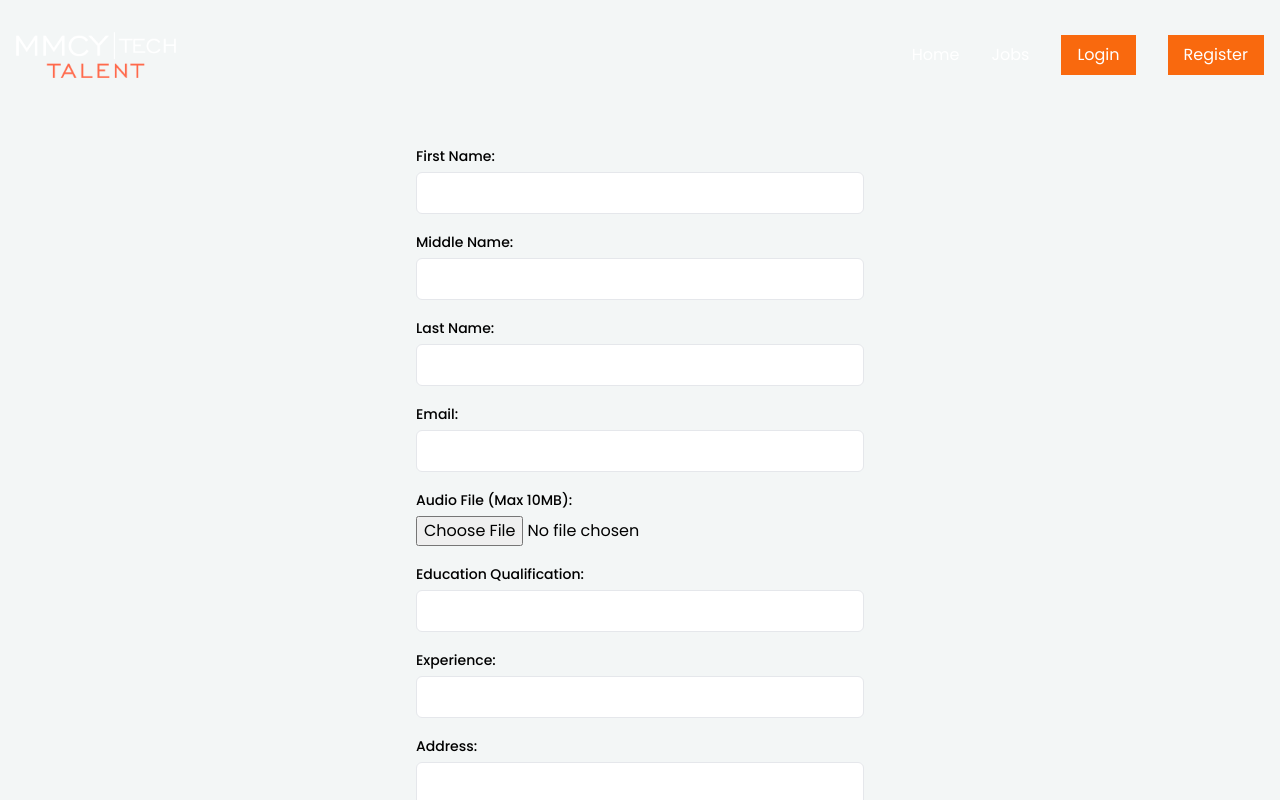
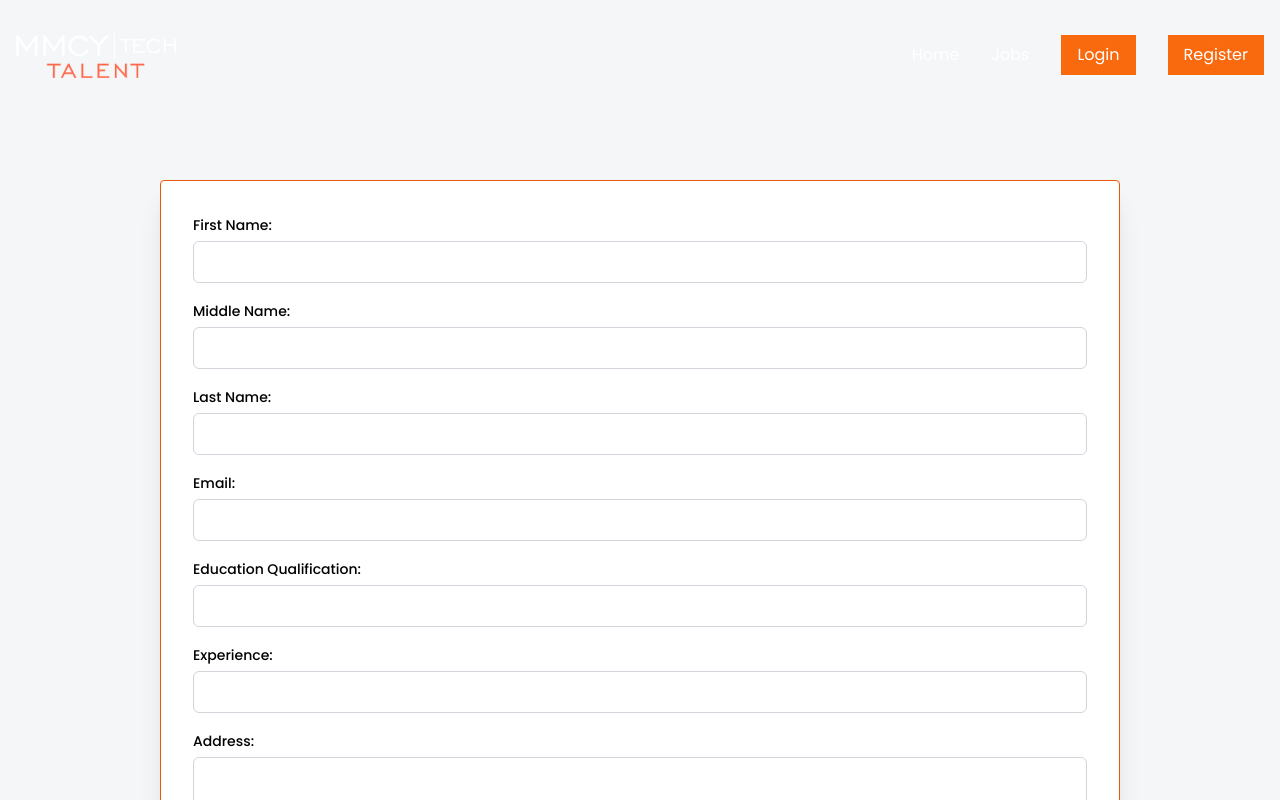
Before and after one commit to MelakuAlehegn/carrier-portal, a Vue app in the folder frontend/: page /form in a window 1280 px wide. Shown: the top 800 px of the page. Built offline with nearby package versions, Linux system fonts and the light colour scheme.

Commit message:
Admin side general form

```diff
--- a/frontend/src/components/Admin/AddJob.vue
+++ b/frontend/src/components/Admin/AddJob.vue
@@ -1,6 +1,6 @@
 <template>
     <div class="bg-lightGrey min-h-screen flex items-center justify-center py-5">
-      <div class="bg-white p-8 rounded shadow-lg max-w-md">
+      <div class="bg-white p-8 rounded w-full mx-40 my-40 border border-orange-600 shadow-xl">
         <h2 class="text-2xl font-bold mb-4">Add Job</h2>
         <form @submit.prevent="submitJob">
           <div class="mb-4">
--- a/frontend/src/components/Admin/AdminLanding.vue
+++ b/frontend/src/components/Admin/AdminLanding.vue
@@ -22,7 +22,7 @@
           <input v-model="editJobData.qualifications" type="text" id="jobQualifications" class="w-full px-3 py-2 border border-gray-300 rounded mb-4">
 
           <label for="jobCreatedBy" class="block mb-2">Created By:</label>
-          <input v-model="editJobData.createdBy" type="text" id="jobCreatedBy" class="w-full px-3 py-2 border border-gray-300 rounded mb-4">
+<input v-model="editJobData.createdBy" type="text" id="jobCreatedBy" class="w-full px-3 py-2 border border-gray-300 rounded mb-4" disabled>
 
           <label for="jobDepartment" class="block mb-2">Department:</label>
           <input v-model="editJobData.department" type="text" id="jobDepartment" class="w-full px-3 py-2 border border-gray-300 rounded mb-4">
@@ -57,24 +57,31 @@
       <table class="min-w-full bg-white">
   <thead>
     <tr>
-            <th class="py-3 px-4 font-semibold text-left">Job ID</th>
-            <th class="py-3 px-4 font-semibold text-left">Title</th>
-            <th class="py-3 px-4 font-semibold text-left">Skill</th>
-            <th class="py-3 px-4 font-semibold text-left">Actions</th>
+      <th class="py-3 px-4 font-semibold text-left bg-blue-500 text-white">Job ID</th>
+      <th class="py-3 px-4 font-semibold text-left bg-blue-500 text-white">Title</th>
+      <th class="py-3 px-4 font-semibold text-left bg-blue-500 text-white">Created By</th>
+      <th class="py-3 px-4 font-semibold text-left bg-blue-500 text-white">Actions</th>
     </tr>
   </thead>
   <tbody>
-          <tr v-for="job in jobs" :key="job._id">
-            <td class="py-3 px-4">{{ job._id }}</td>
-            <td class="py-3 px-4">{{ job.title }}</td>
-            <td class="py-3 px-4">{{ job.skills }}</td>
-            <td class="py-3 px-4">
-              <button class="px-2 py-1 bg-blue-500 text-white rounded-md mr-2" @click="editJob(job._id)">Edit</button>
-              <button class="px-2 py-1 bg-red-500 text-white rounded-md" @click="confirmDelete(job._id)">Delete</button>
+    <tr v-for="job in jobs" :key="job._id" class="border-b hover:bg-gray-100">
+      <td class="py-3 px-4 border-l">{{ job._id }}</td>
+      <td class="py-3 px-4 border-l">{{ job.title }}</td>
+      <td class="py-3 px-4 border-l">{{ job.createdBy }}</td>
+
+      <td class="py-3 px-4 border-l">
+        <button class="px-4 py-2 bg-blue-500 text-white rounded-md mr-2 hover:bg-blue-600 transition-colors" @click="editJob(job._id)">Edit</button>
+        <button class="px-4 py-2 bg-red-500 text-white rounded-md hover:bg-red-600 transition-colors" @click="confirmDelete(job._id)">Delete</button>
       </td>
     </tr>
   </tbody>
 </table>
+    </div>
+    <!-- Pagination links -->
+<div class="flex justify-center mt-4">
+  <button class="px-4 py-2 bg-gray-200 text-gray-700 rounded-md mr-2" :disabled="currentPage === 1" @click="fetchJobsByPage(currentPage - 1)">Previous</button>
+  <button class="px-4 py-2 bg-gray-200 text-gray-700 rounded-md mr-2" v-for="page in totalPages" :key="page" :class="{ 'bg-blue-500 text-white': currentPage === page }" @click="fetchJobsByPage(page)">{{ page }}</button>
+  <button class="px-4 py-2 bg-gray-200 text-gray-700 rounded-md" :disabled="currentPage === totalPages" @click="fetchJobsByPage(currentPage + 1)">Next</button>
 </div>
   </div>
 </template>
@@ -103,6 +110,8 @@ export default {
       salary: '',
     },
     jobToDelete: null,
+    totalPages: 0,
+    currentPage: 1,
   };
 },
   mounted() {
@@ -161,6 +170,16 @@ export default {
         console.error(`Error deleting job with ID ${this.jobToDelete}:`, error);
       }
     },
+    async fetchJobsByPage(page) {
+      this.currentPage = page;
+      try {
+        const response = await axios.get(`http://localhost:3000/api/jobs?page=${page}`);
+        this.jobs = response.data.records;
+        this.totalPages = response.data.pages;
+      } catch (error) {
+        console.error('Error fetching jobs:', error);
+      }
+    },
   },
 };
 </script>
--- a/frontend/src/components/Admin/EditForm.vue
+++ b/frontend/src/components/Admin/EditForm.vue
@@ -1,6 +1,6 @@
 <template>
     <div class="fixed top-0 left-0 z-50 w-full h-full flex items-center justify-center bg-black bg-opacity-50 overflow-scroll py-[700px]">
-      <div class="bg-white p-6 rounded shadow w-[700px]">
+      <div class="bg-white p-6 rounded shadow ">
         <h2 class="text-xl font-bold mb-4">Edit Job</h2>
         <form @submit.prevent="updateJob">
           <!-- Form fields -->
--- a/frontend/src/components/Forms/GeneralForm.vue
+++ b/frontend/src/components/Forms/GeneralForm.vue
@@ -1,48 +1,55 @@
 <template>
-    <div class="py-36">
-    <form @submit="handleSubmit" class="max-w-md mx-auto">
+    <div class="bg-lightGrey min-h-screen flex items-center justify-center py-5">
+      <div class="bg-white p-8 rounded w-full mx-40 my-40 border border-orange-600 shadow-xl">
+    <form @submit="handleSubmit" class=" border-spacing-1">
       <div class="mb-4">
         <label for="firstName" class="text-sm font-medium">First Name:</label>
-        <input type="text" id="firstName" v-model="firstName" class="mt-1 px-3 py-2 w-full border rounded-md">
+        <input type="text" id="firstName" v-model="firstName" class="mt-1 px-3 py-2 w-full border border-gray-300 rounded-md">
       </div>
 
       <div class="mb-4">
         <label for="middleName" class="text-sm font-medium">Middle Name:</label>
-        <input type="text" id="middleName" v-model="middleName" class="mt-1 px-3 py-2 w-full border rounded-md">
+        <input type="text" id="middleName" v-model="middleName" class="mt-1 px-3 py-2 w-full border border-gray-300 rounded-md">
       </div>
 
       <div class="mb-4">
         <label for="lastName" class="text-sm font-medium">Last Name:</label>
-        <input type="text" id="lastName" v-model="lastName" class="mt-1 px-3 py-2 w-full border rounded-md">
+        <input type="text" id="lastName" v-model="lastName" class="mt-1 px-3 py-2 w-full border border-gray-300 rounded-md">
       </div>
 
       <div class="mb-4">
         <label for="email" class="text-sm font-medium">Email:</label>
-        <input type="email" id="email" v-model="email" class="mt-1 px-3 py-2 w-full border rounded-md">
+        <input type="email" id="email" v-model="email" class="mt-1 px-3 py-2 w-full border border-gray-300 rounded-md">
       </div>
 
-      <div class="mb-4">
-        <label for="audioFile" class="text-sm font-medium">Audio File (Max 10MB):</label>
-        <input type="file" id="audioFile" accept="audio/*" @change="handleAudioFile" class="mt-1">
+      <div v-if="department === 'cvent'" class="mb-4">
+        <label for="github" class="text-sm font-medium">GitHub Account:</label>
+        <input type="text" id="github" v-model="github" class="mt-1 px-3 py-2 w-full border border-gray-300 rounded-md">
+      </div>
+
+      <div v-if="department === 'sdr'" class="mb-4">
+        <label for="voiceFile" class="text-sm font-medium">Voice File (Max 10MB):</label>
+        <input type="file" id="voiceFile" accept="audio/*" @change="handleVoiceFile" class="mt-1">
       </div>
 
       <div class="mb-4">
         <label for="education" class="text-sm font-medium">Education Qualification:</label>
-        <input type="text" id="education" v-model="education" class="mt-1 px-3 py-2 w-full border rounded-md">
+        <input type="text" id="education" v-model="education" class="mt-1 px-3 py-2 w-full border border-gray-300 rounded-md">
       </div>
 
       <div class="mb-4">
         <label for="experience" class="text-sm font-medium">Experience:</label>
-        <input type="text" id="experience" v-model="experience" class="mt-1 px-3 py-2 w-full border rounded-md">
+        <input type="text" id="experience" v-model="experience" class="mt-1 px-3 py-2 w-full border border-gray-300 rounded-md">
       </div>
 
       <div class="mb-4">
         <label for="address" class="text-sm font-medium">Address:</label>
-        <textarea id="address" v-model="address" class="mt-1 px-3 py-2 w-full border rounded-md"></textarea>
+        <textarea id="address" v-model="address" class="mt-1 px-3 py-2 w-full border border-gray-300 rounded-md"></textarea>
       </div>
 
       <button type="submit" class="mt-4 px-4 py-2 bg-blue-500 text-white rounded-md hover:bg-blue-600">Submit</button>
     </form>
+  </div>
 </div>
   </template>
 
@@ -55,7 +62,9 @@
         middleName: '',
         lastName: '',
         email: '',
-        audioFile: null,
+        department: '',
+        github: '',
+        voiceFile: null,
         education: '',
         experience: '',
         address: ''
@@ -75,6 +84,12 @@
         console.log(this.experience);
         console.log(this.address);
 
+        if (this.department === 'cvent') {
+        console.log(this.github);
+      } else if (this.department === 'sdr') {
+        console.log(this.voiceFile);
+      }
+
         // Perform form submission actions
         // ...
       },
--- a/frontend/src/components/Jobs/AllJobs.vue
+++ b/frontend/src/components/Jobs/AllJobs.vue
@@ -57,6 +57,7 @@ export default {
     handleJobClick(index) {
       this.jobClicked = true
       this.selectedJob = index
+      console.log('Clicked job department:', this.selectedJob)
     },
     handleCloseDetails() {
       this.jobClicked = false
--- a/frontend/src/components/Jobs/JobDetails.vue
+++ b/frontend/src/components/Jobs/JobDetails.vue
@@ -47,7 +47,9 @@
       </ul>
     </div>
     <div class="ml-6 flex px-5 justify-start gap-8 mt-8">
-      <Button class="w-full" :text="'Apply Now'" />
+      <router-link :to="{ name: 'GeneralForm' }" class="w-full">
+        <Button :text="'Apply Now'" />
+      </router-link>
     </div>
   </div>
 </template>
--- a/frontend/src/components/Jobs/SingleJob.vue
+++ b/frontend/src/components/Jobs/SingleJob.vue
@@ -38,11 +38,12 @@ export default {
   props: {
     selected: Boolean,
     jobId: Number,
-    job: Object
+    job: Object,
+    department: String
   },
   methods: {
     handleClick() {
-      this.$emit('jobClick', this.jobId)
+      this.$emit('jobClick', this.jobId, this.job.department)
     },
     fromNow(date) {
       return dayjs(date).fromNow()
```
Lines whose indentation alone changed are shown as unchanged.
